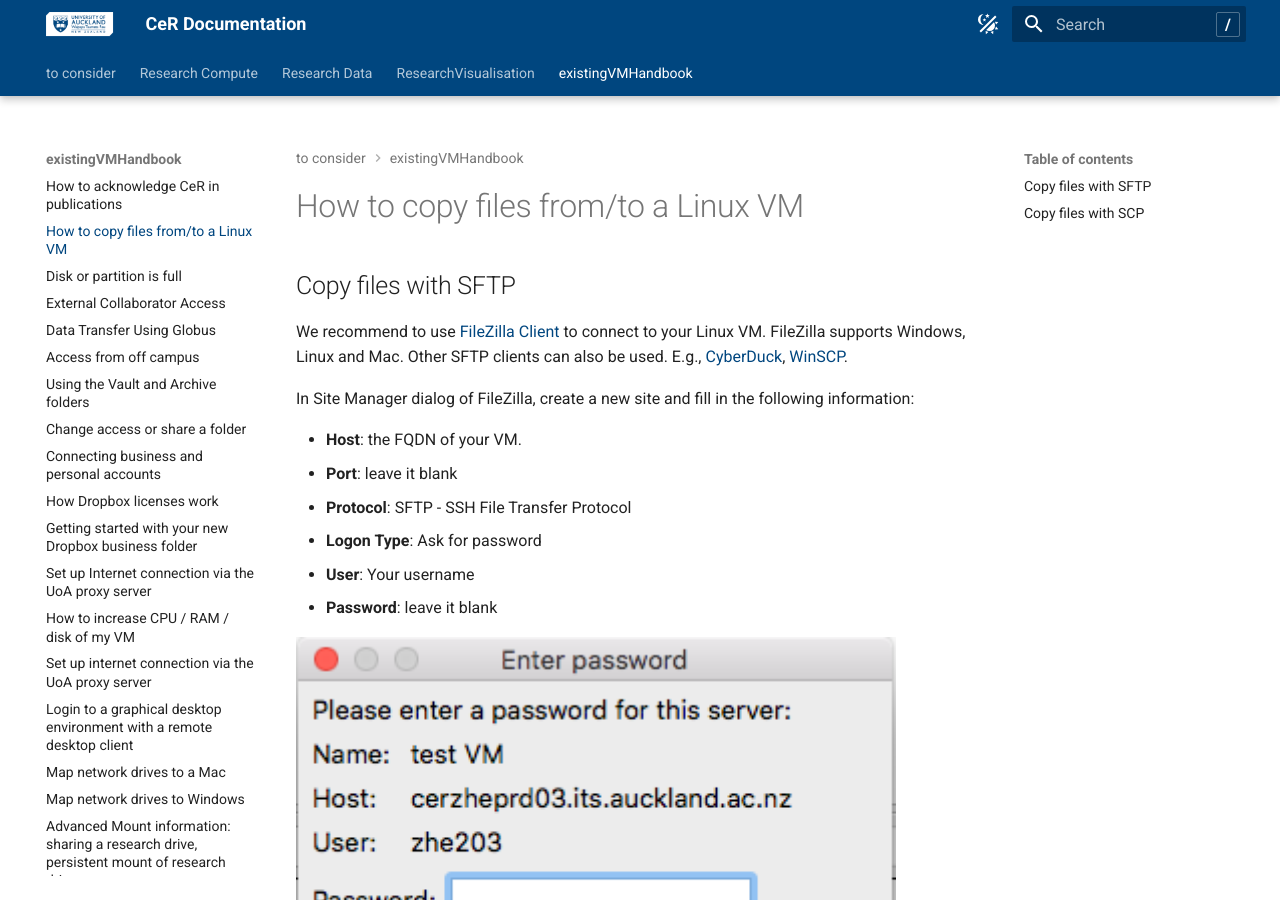
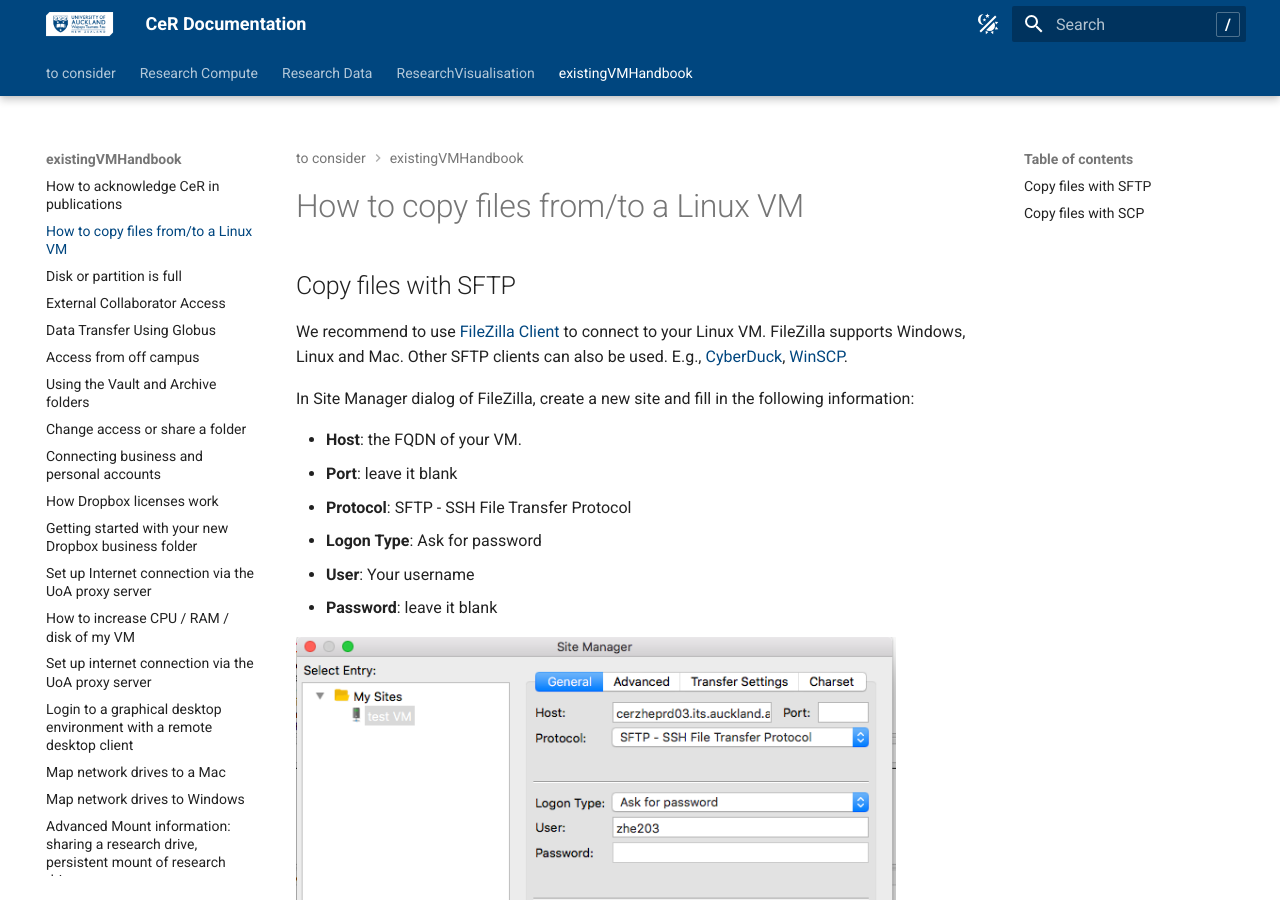
Before and after one commit to UoA-eResearch/cer-documentation, an MkDocs documentation site: the page built from docs/existingVMHandbook/copy-file-linux.md, in a window 1280 px wide and 900 px high. Built offline with MkDocs 1.6.1 and Material for MkDocs 9.7.7, drawn with Linux system fonts in a browser that asks for light colours.

Commit message:
Update copy-file-linux.md
filezilla2 -> filezilla

```diff
--- a/docs/existingVMHandbook/copy-file-linux.md
+++ b/docs/existingVMHandbook/copy-file-linux.md
@@ -17,7 +17,7 @@
 - **User**: Your username
 - **Password**: leave it blank
 
-![useful image](../assets/doc/copy-file-linux/filezilla2.png){:width="600px"}
+![useful image](../assets/doc/copy-file-linux/filezilla.png){:width="600px"}
 <!-- ![useful image]({{ "/assets" | append: page.id | append: "/filezilla.png" | absolute_url }}){:width="600px"} -->
 
 After clicking **Connect** button, enter password dialog will popup. In this dialog, uncheck the **Remember password until FileZilla is closed** checkbox, and enter the same password as [SSH login]({{ site.baseurl }}{% link _doc/ssh-client.md %}).
```
